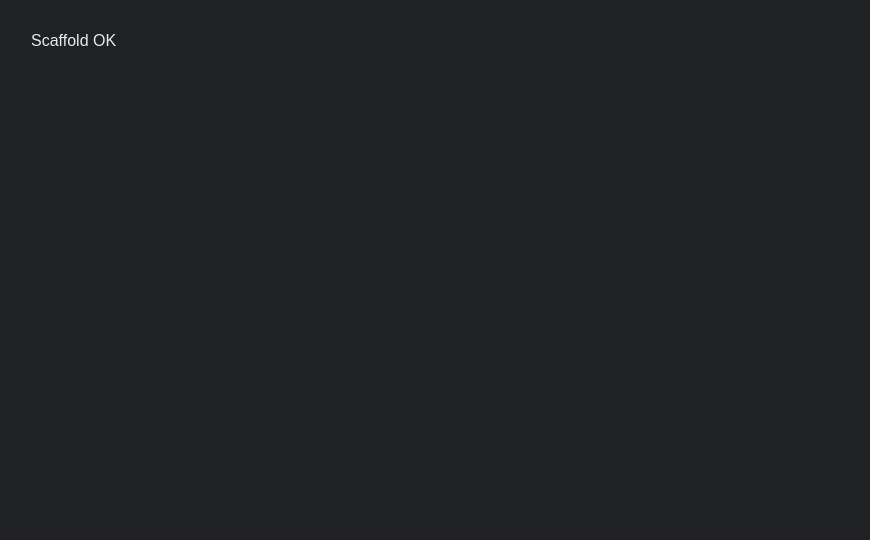
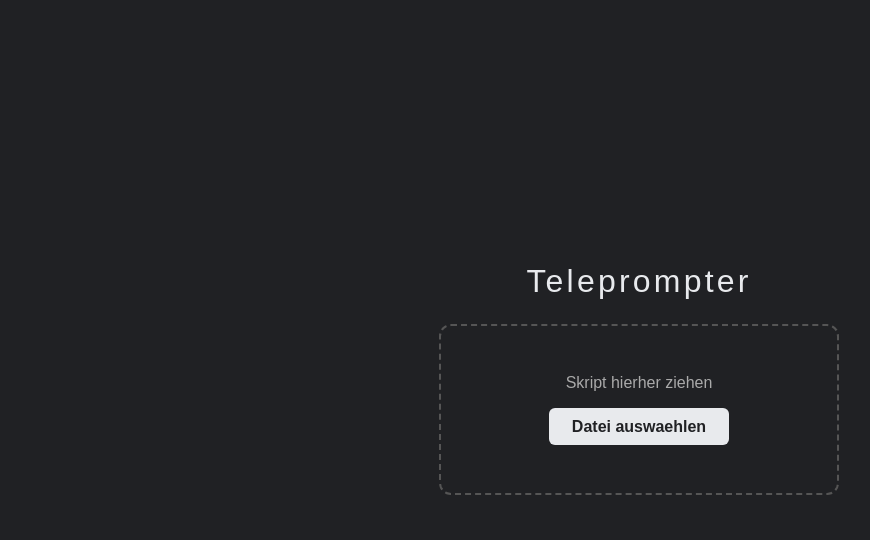
Before and after one commit to TobiasDax/ovs-teleprompter, a plain HTML site: page index.html in a window 1280 px wide. Shown: the whole page, without its empty margins (1-871 px from the left). Drawn offline with Linux system fonts and the light colour scheme.

Commit message:
feat: add upload screen UI

```diff
--- a/index.html
+++ b/index.html
@@ -7,15 +7,71 @@
   <style>
     * { box-sizing: border-box; margin: 0; padding: 0; }
     body { background: #202124; color: #e8eaed; font-family: sans-serif; min-height: 100vh; }
+
+    /* Upload screen */
+    #upload-screen {
+      display: flex;
+      flex-direction: column;
+      align-items: center;
+      justify-content: center;
+      min-height: 100vh;
+      gap: 1.5rem;
+    }
+    #upload-screen h1 { font-size: 2rem; font-weight: 300; letter-spacing: 0.1em; }
+    #drop-zone {
+      border: 2px dashed #555;
+      border-radius: 12px;
+      padding: 3rem 4rem;
+      text-align: center;
+      cursor: pointer;
+      transition: border-color 0.2s, background 0.2s;
+      width: 400px;
+      max-width: 90vw;
+    }
+    #drop-zone.drag-over { border-color: #e8eaed; background: #2a2c2f; }
+    #drop-zone p { margin-bottom: 1rem; color: #aaa; }
+    #file-input { display: none; }
+    #choose-label {
+      display: inline-block;
+      padding: 0.6rem 1.4rem;
+      background: #e8eaed;
+      color: #202124;
+      border-radius: 6px;
+      cursor: pointer;
+      font-weight: 600;
+    }
+    #choose-label:hover { background: #fff; }
+    #error-msg {
+      color: #ff6b6b;
+      font-size: 0.9rem;
+      min-height: 1.2em;
+      text-align: center;
+    }
+
+    /* Teleprompter screen (hidden initially) */
+    #teleprompter-screen { display: none; }
   </style>
 </head>
 <body>
-  <p style="padding:2rem;">Scaffold OK</p>
+
+  <div id="upload-screen">
+    <h1>Teleprompter</h1>
+    <div id="drop-zone">
+      <p>Skript hierher ziehen</p>
+      <input type="file" id="file-input" accept=".docx">
+      <label id="choose-label" for="file-input">Datei auswaehlen</label>
+    </div>
+    <div id="error-msg"></div>
+  </div>
+
+  <div id="teleprompter-screen">
+    <!-- filled by JS -->
+  </div>
+
   <script src="mammoth.min.js"></script>
   <script src="purify.min.js"></script>
   <script>
-    console.log('mammoth loaded:', typeof mammoth !== 'undefined');
-    console.log('DOMPurify loaded:', typeof DOMPurify !== 'undefined');
+    // placeholder
   </script>
 </body>
 </html>
```
